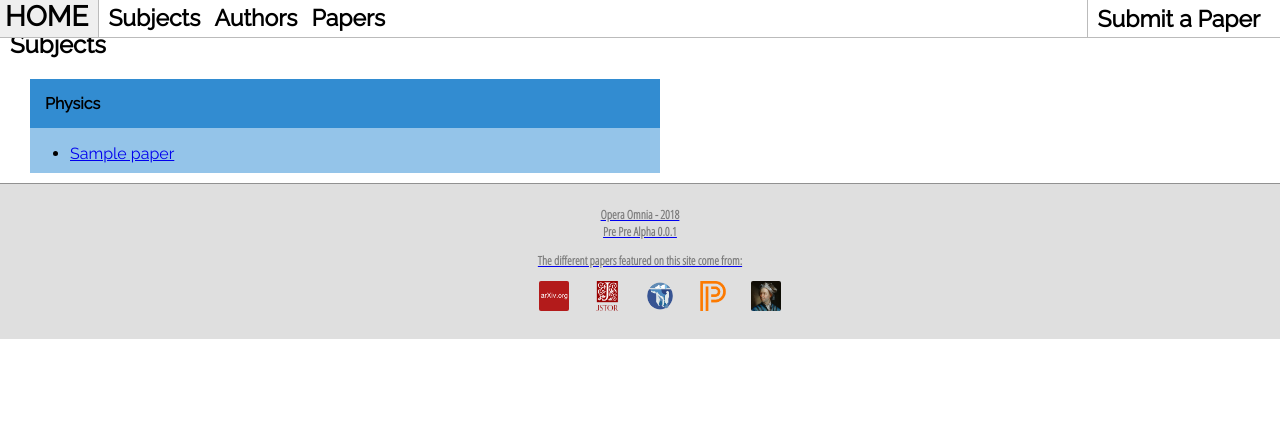
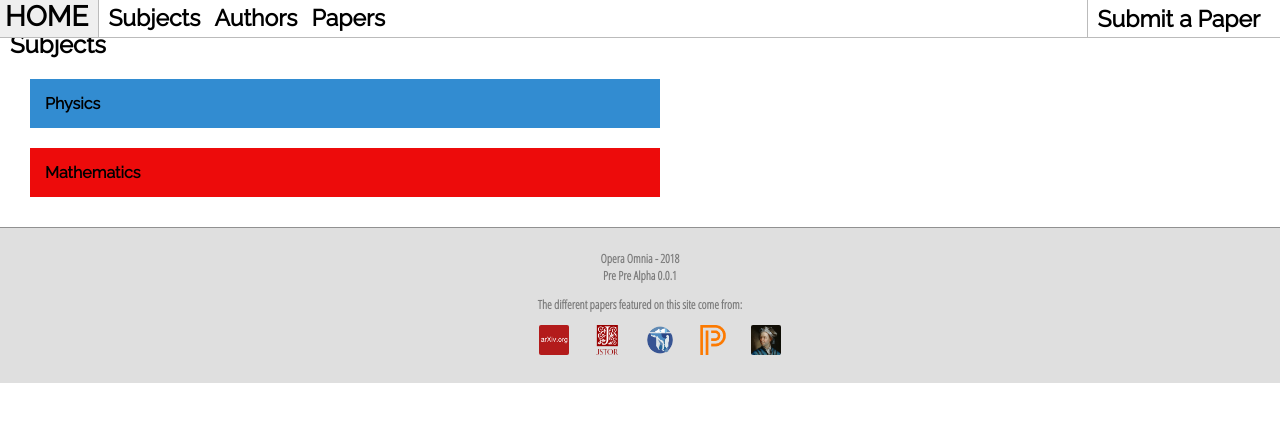
Before and after one commit to SerouxN/OperaOmnia, a PHP site: page /subjects.php in a window 1280 px wide. Shown: the top 422 px of the page. Run offline with PHP 8.4, Linux system fonts and the light colour scheme; tables that the repository leaves empty or names only in its code hold one stand-in row (values such as "Sample post").

Commit message:
Ajout d'un max de trucs plutot stylés dans les subjects

```diff
--- a/style.css
+++ b/style.css
@@ -213,7 +213,7 @@ p
     padding-left: 15px;
     padding-right: 15px;
 }
-#menuSubject
+.menuSubject
 {
     display: flex;
     justify-content: center;
@@ -221,18 +221,28 @@ p
     margin-left: 20px;
     width: 50%;
     border-radius: 5px;
+    margin-bottom: 20px;
+    padding-right: 4px;
 }
 .subjectPhysics
 {
     background-color: #328CD1;
-    height: auto;
     padding: 15px;
 }
-.subjectsPapers
+.subjectsPapersPhysics
 {
-    background-color: #94C4E9;
-    margin-bottom: px;
+    background-color: #81DAF5;
 }
+.subjectMaths
+{
+    background-color: #ed0b0b;
+    padding: 15px;
+}
+.subjectPapersMaths
+{
+    background-color: #ee8f8f;
+}
+
 .subjectsPapers ul
 {
     margin-bottom: 10px;
--- a/subjects.php
+++ b/subjects.php
@@ -8,7 +8,7 @@
     <?php include("header.php"); ?>
     <section>
     <h1>Subjects</h1>
-    <div id="menuSubject">
+    <div  class="menuSubject">
     	<div class = "subjectPhysics"><strong>Physics</strong></div>
     	<?php
     	try {
@@ -18,15 +18,27 @@
         {
            die('Erreur : '.$e->getMessage());
         }
-        $reponse =
-        $reponse = $bdd->query('SELECT Title,ID FROM papers');
+        $reponse = $bdd->query('SELECT Title,ID FROM papers WHERE Field = \'Physics\'');
+        echo '<div class = "subjectsPapersPhysics" style="overflow-y:auto; max-height: 200px;">';
         while ($data = $reponse->fetch())
         {
-    	echo ('<div class = "subjectsPapers"><ul> <li> <a href='.$data['ID'].'>'.$data['Title'].'</li> </ul></div>');
+    	echo ('<ul> <li> <a href=papers/'.$data['ID'].'>'.$data['Title'].'</a></li> </ul>');
         }
+        echo '</div>'
+        ?>
+     </div>
+     <div class="menuSubject">
+        <div class = "subjectMaths"><strong>Mathematics</strong></div>
+        <?php
+        $reponse = $bdd->query('SELECT Title,ID FROM papers WHERE Field = \'Mathematics\'');
+        echo '<div class = "subjectPapersMaths" style="overflow-y:auto; max-height: 200px;">';
+        while ($data = $reponse->fetch())
+        {
+    	echo ('<ul> <li> <a href=papers/'.$data['ID'].'>'.$data['Title'].'</a></li> </ul>');
+        }
+        echo '</div>'
         ?>
     </section>
-    </div>
 
 <?php include("footer.php"); ?>
 </body>
```
